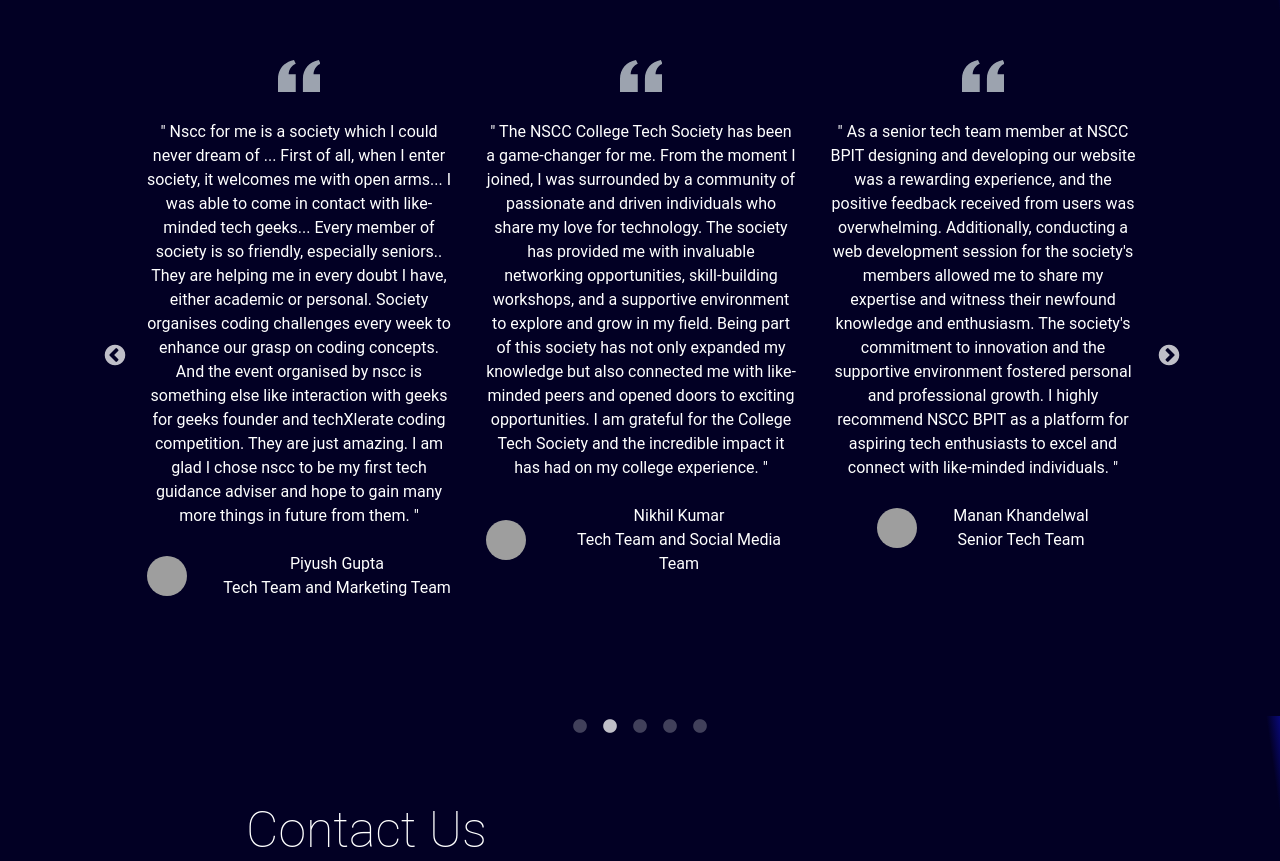
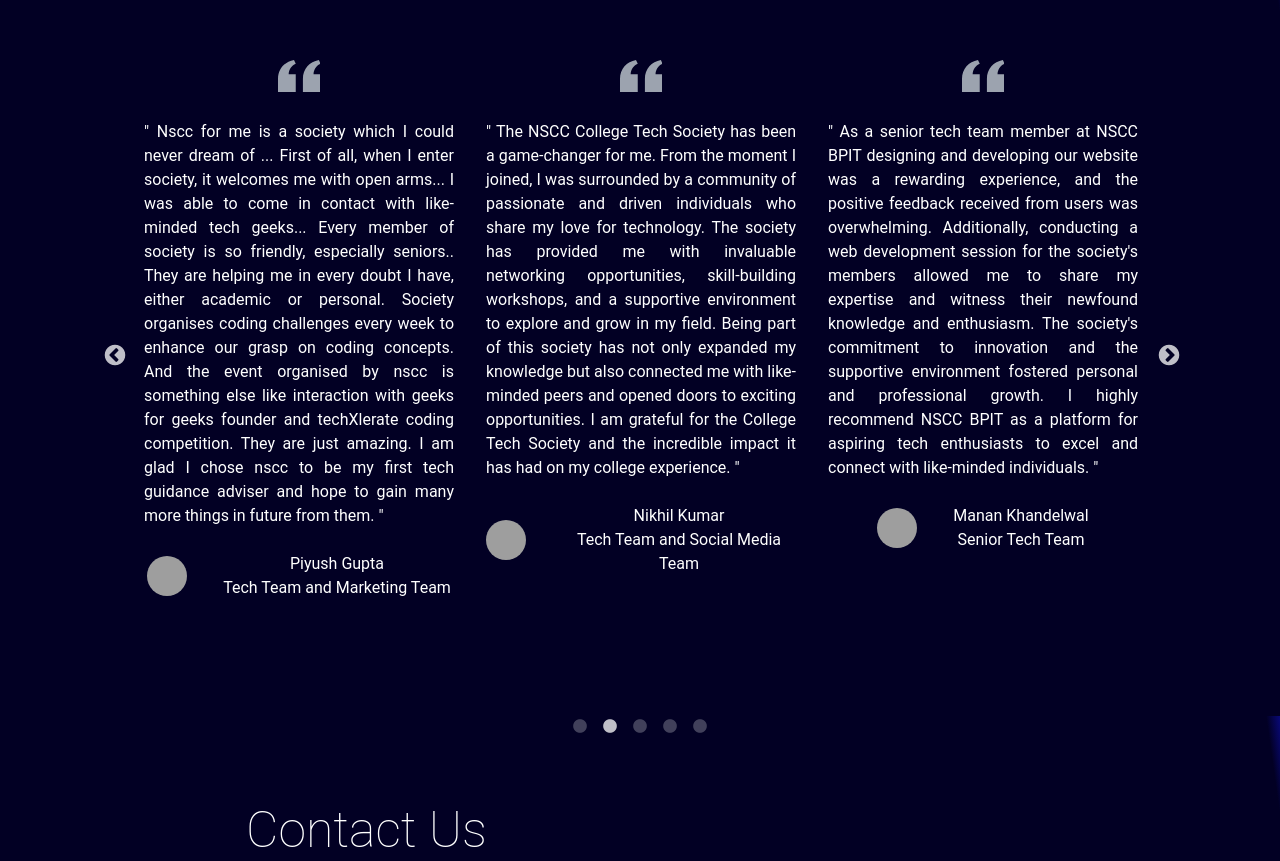
Before and after one commit to namespacecomm/namespace-community-website, a React (Create React App) app: page / in a window 1280 px wide. Shown: the part 4520-5381 px from the top of the page. Built offline with nearby package versions, Linux system fonts and the light colour scheme; grey boxes are pictures that could not be loaded; a web font is replaced by a local one.

Commit message:
testimonials issue resolved

```diff
--- a/src/Sections/Testimonials/Testimonials.jsx
+++ b/src/Sections/Testimonials/Testimonials.jsx
@@ -22,7 +22,7 @@ const Section = styled.div`
   width: 100%;
   padding: 5rem 0;
   @media only Screen and (max-width: 40em) {
-      height: 50vh;
+      height: 80vh;
     }
 `;
 
@@ -59,13 +59,13 @@ const Carousal = styled.div`
   .slick-slider .slick-arrow:before {
     color: white;
     font-size: 1.5rem;
-    @media only Screen and (max-width: 40em) {
-      display: none;
-    }
   }
   .slick-slider .slick-dots button:before {
     color: white;
     font-size: 1rem;
+    @media only Screen and (max-width: 1068px) {
+    display:none;
+  }
   }
   .slick-slide.slick-active {
     display: flex;
@@ -131,7 +131,7 @@ const Testimonials = () => {
                     />
                   </svg>
                   <blockquote>
-                    <p class="dark:text-white">
+                    <p class="dark:text-white text-justify">
                       " {person.text} "
                     </p>
                   </blockquote>
```
